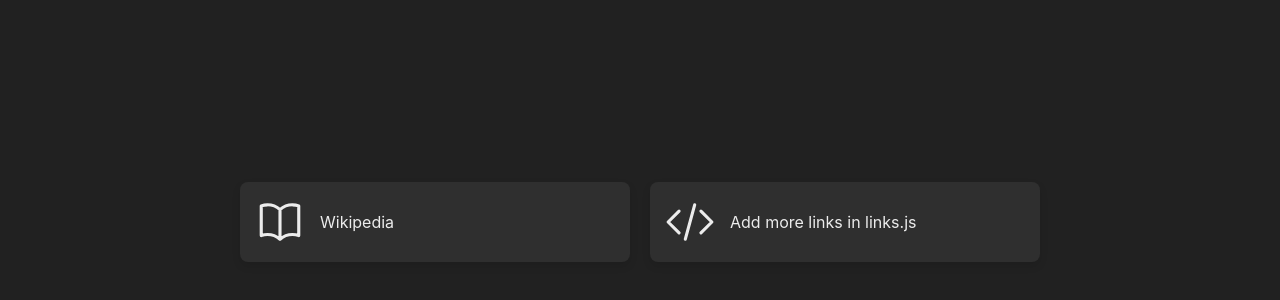
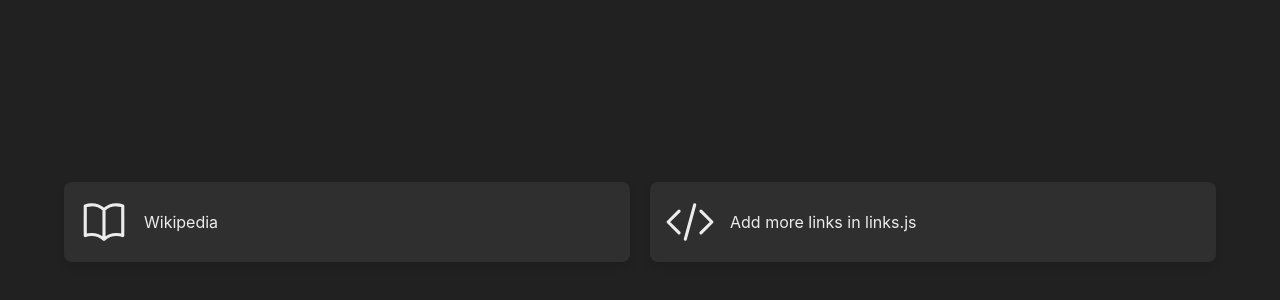
Before and after one commit to lindestad/homepage_v2, a plain HTML site: page index.html in a window 1280 px wide. Shown: the part 178-478 px from the top of the page. Drawn offline with Linux system fonts and the light colour scheme.

```diff
--- a/styles.css
+++ b/styles.css
@@ -15,12 +15,12 @@ body {
 
 .container {
     width: 90%;
-    max-width: 800px;
+    max-width: 1200px;
 }
 
 .grid {
     display: grid;
-    grid-template-columns: repeat(auto-fit, minmax(100px, 1fr));
+    grid-template-columns: repeat(auto-fit, minmax(10vw, 1fr));
     gap: 20px;
 }
 
```
